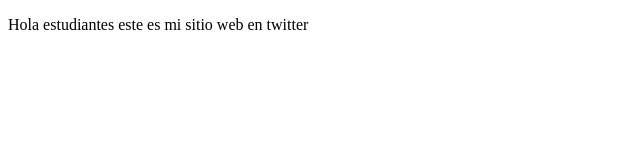
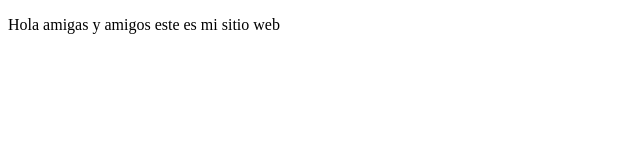
Before and after one commit to DLLL31/proyectoDemoCursoPrework, a plain HTML site: page index.html in a window 1280 px wide. Shown: the full height of the page, 0-640 px from the left. Drawn offline with Linux system fonts and the light colour scheme.

```diff
--- a/index.html
+++ b/index.html
@@ -8,7 +8,7 @@
 </head>
 <body>
     <p>
-        Hola estudiantes este es mi sitio web en twitter
+        Hola amigas y amigos este es mi sitio web
     </p>
 </body>
 </html>
```
